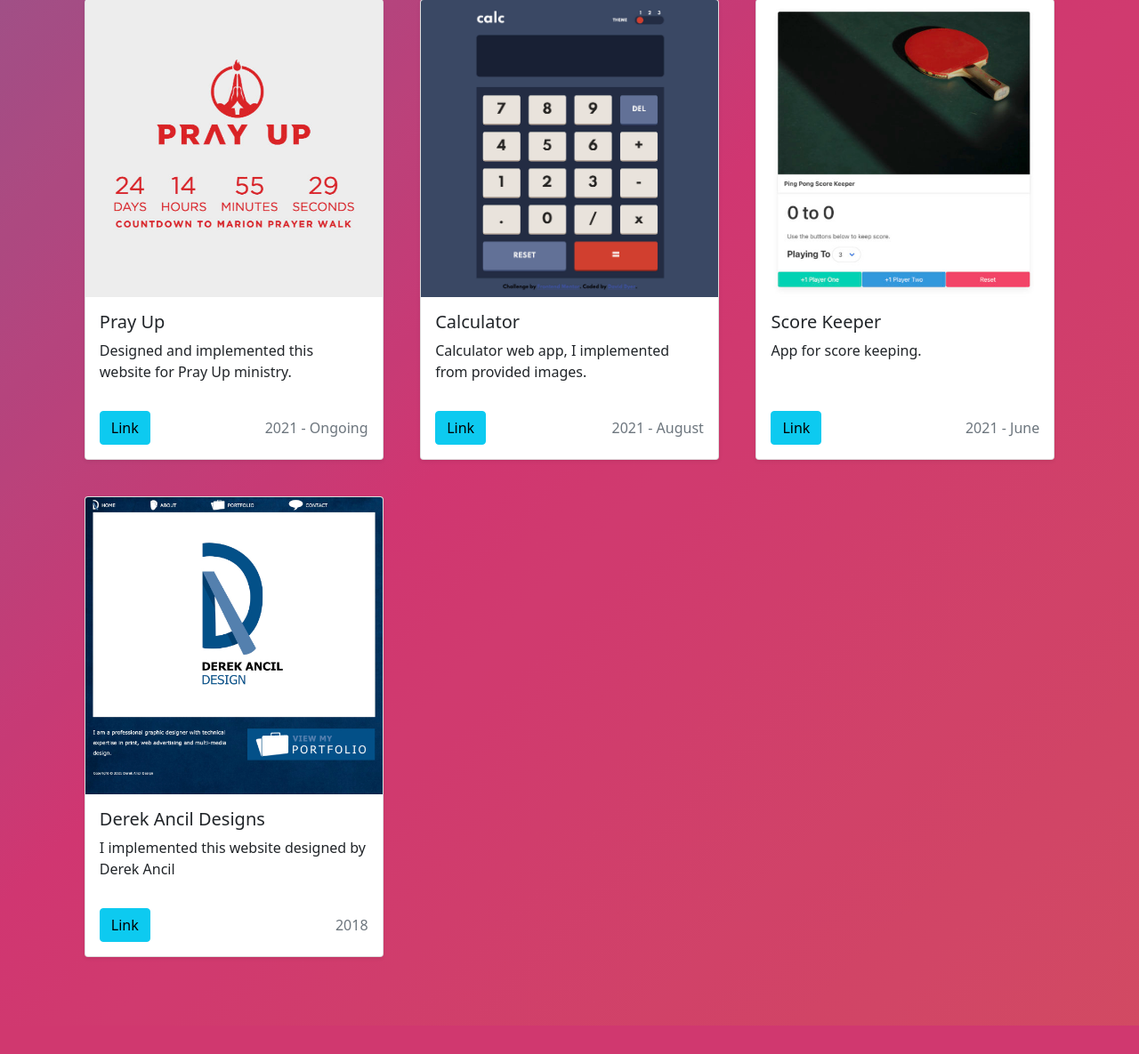
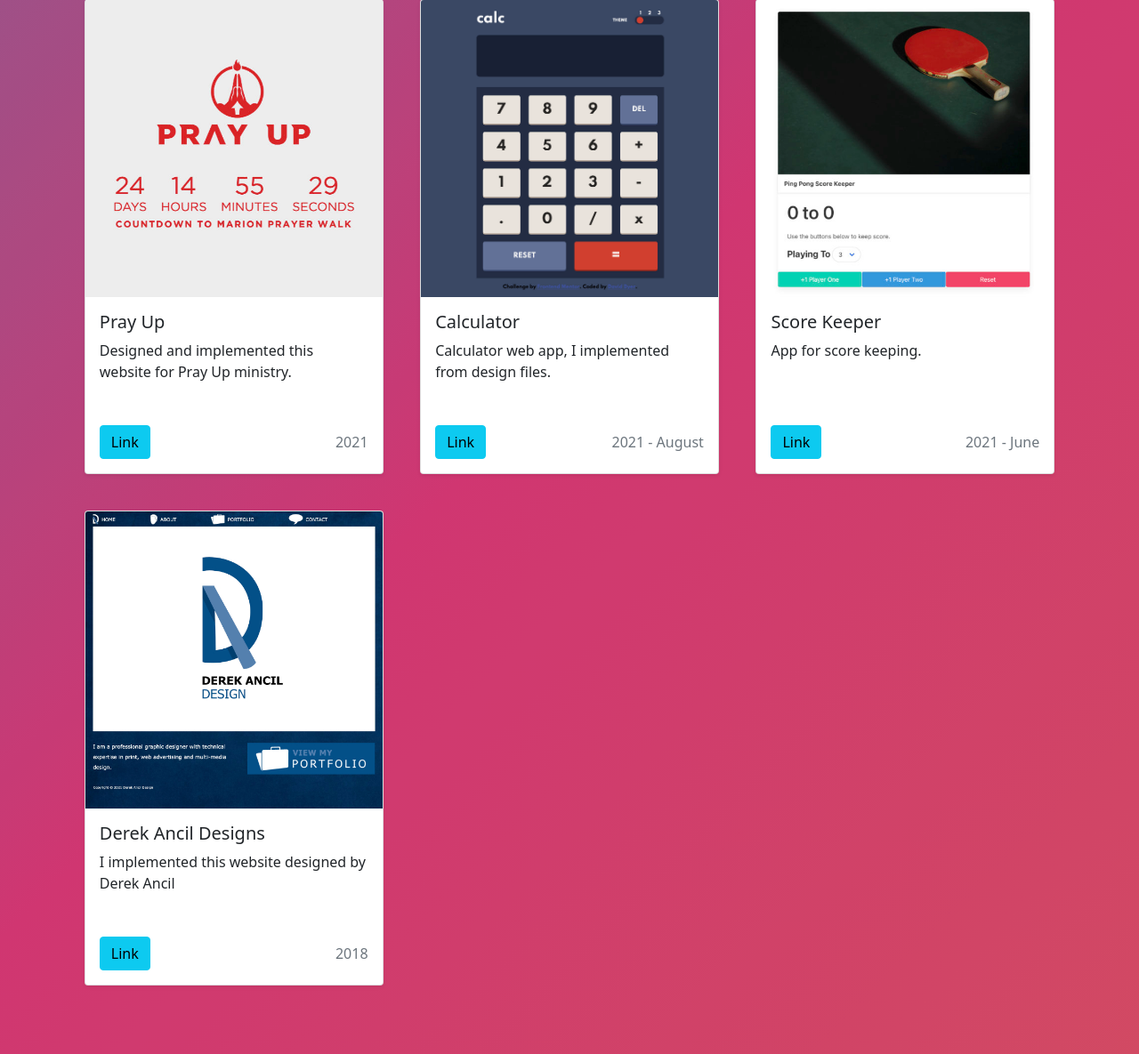
Before and after one commit to davidbdyer/personal-site, a PHP site: page / in a window 1280 px wide. Shown: the part 414-1599 px from the top of the page at 89% size. Before the commit the page ends 1567 px from the top, so only its background shows below. Run offline with PHP 8.4, Linux system fonts and the light colour scheme; some libraries are stand-ins or nearby versions.

Commit message:
updated card text height

```diff
--- a/index.html
+++ b/index.html
@@ -50,7 +50,7 @@
                                     <a class="card-link btn btn-info" href="https://prayuplife.com" target="_blank"
                                         rel="noreferrer noopener">Link</a>
                                     <div class="text-muted">
-                                        2021 - Ongoing
+                                        2021
                                     </div>
                                 </div>
                             </div>
@@ -62,7 +62,7 @@
                             <img class="card-img-top" src="images/calculator.jpg" class="card-img-top" alt="Calculator App">
                             <div class="card-body">
                                 <h5 class="card-title">Calculator</h5>
-                                <p class="card-text">Calculator web app, I implemented from provided images.</p>
+                                <p class="card-text">Calculator web app, I implemented from design files.</p>
                                 <div class="d-flex justify-content-between align-items-center">
                                     <a href="https://davidbdeath.github.io/calculator-app-main/" target="_blank"
                                         rel="noreferrer noopener" class="card-link btn btn-info">Link</a>
--- a/main.css
+++ b/main.css
@@ -62,5 +62,5 @@ li {
 }
 
 .card-text {
-	min-height: 4em;
+	height: 5em;
 }
```
